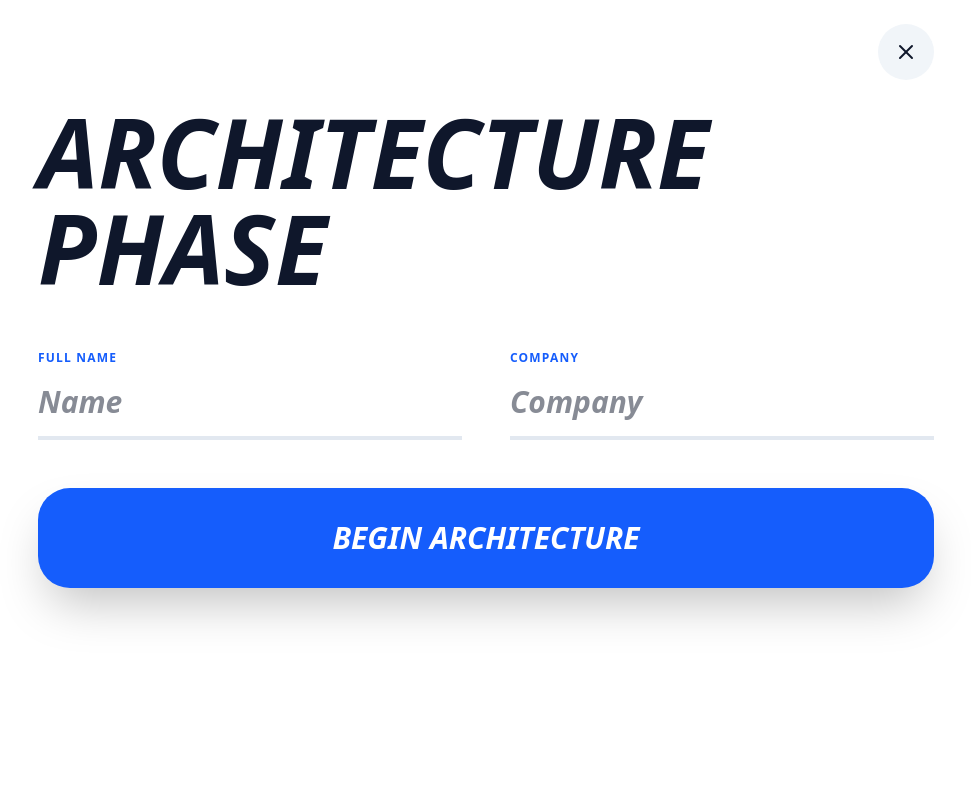
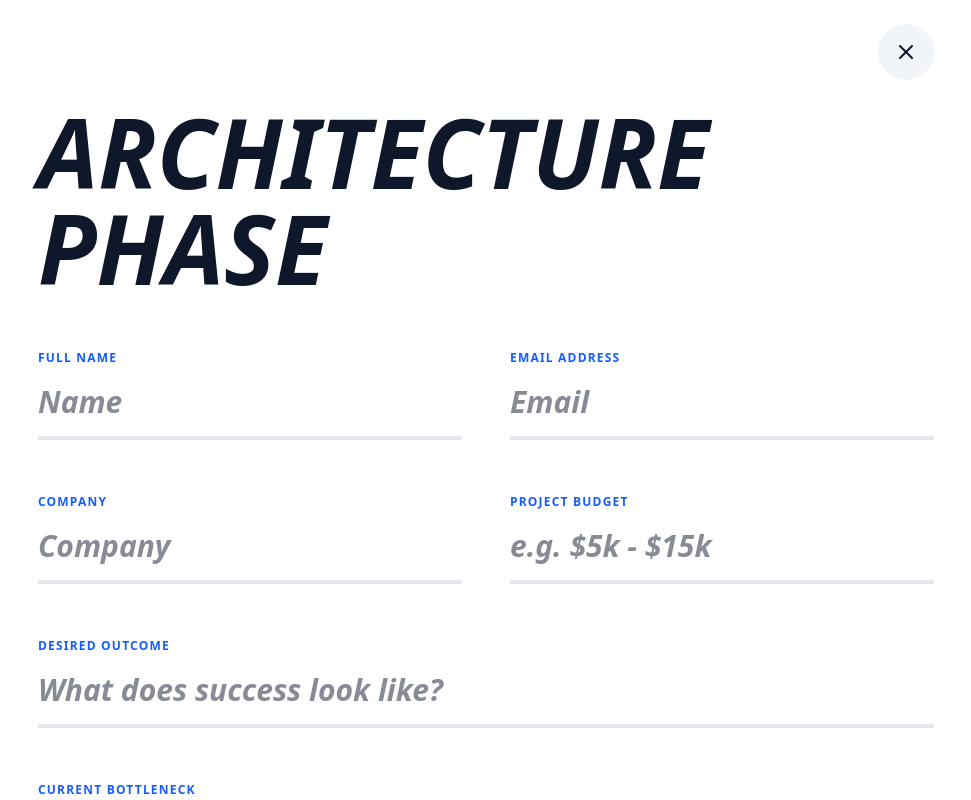
Before and after one commit to bombayway-png/portfolio-2026, a Next.js app: page / in a window 1280 px wide. Both pictures are taken after a click on the button "GET STARTED". Shown: the top 800 px of the page, without its empty margins (154-1125 px from the left). Built offline with nearby package versions, Linux system fonts and the light colour scheme.

Commit message:
Update page.tsx

```diff
--- a/app/page.tsx
+++ b/app/page.tsx
@@ -159,15 +159,43 @@ export default function Home() {
               <h2 className="text-4xl md:text-8xl font-black italic mb-8 md:mb-12 uppercase">Architecture Phase</h2>
               <form className="space-y-8 md:space-y-12">
   <div className="grid grid-cols-1 md:grid-cols-2 gap-8 md:gap-12 text-slate-900">
+    {/* Question 1: Name */}
     <div className="space-y-3">
       <label className="text-[10px] md:text-xs font-black uppercase tracking-widest text-blue-600">Full Name</label>
       <input className="w-full text-xl md:text-3xl font-bold border-b-2 md:border-b-4 border-slate-200 focus:border-blue-600 outline-none py-2 md:py-4 italic bg-transparent" placeholder="Name" value={formData.name} onChange={(e) => setFormData({...formData, name: e.target.value})} />
     </div>
+
+    {/* Question 2: Email */}
+    <div className="space-y-3">
+      <label className="text-[10px] md:text-xs font-black uppercase tracking-widest text-blue-600">Email Address</label>
+      <input className="w-full text-xl md:text-3xl font-bold border-b-2 md:border-b-4 border-slate-200 focus:border-blue-600 outline-none py-2 md:py-4 italic bg-transparent" placeholder="Email" type="email" value={formData.email} onChange={(e) => setFormData({...formData, email: e.target.value})} />
+    </div>
+
+    {/* Question 3: Company */}
     <div className="space-y-3">
       <label className="text-[10px] md:text-xs font-black uppercase tracking-widest text-blue-600">Company</label>
       <input className="w-full text-xl md:text-3xl font-bold border-b-2 md:border-b-4 border-slate-200 focus:border-blue-600 outline-none py-2 md:py-4 italic bg-transparent" placeholder="Company" value={formData.company} onChange={(e) => setFormData({...formData, company: e.target.value})} />
     </div>
+
+    {/* Question 4: Budget */}
+    <div className="space-y-3">
+      <label className="text-[10px] md:text-xs font-black uppercase tracking-widest text-blue-600">Project Budget</label>
+      <input className="w-full text-xl md:text-3xl font-bold border-b-2 md:border-b-4 border-slate-200 focus:border-blue-600 outline-none py-2 md:py-4 italic bg-transparent" placeholder="e.g. $5k - $15k" value={formData.budget} onChange={(e) => setFormData({...formData, budget: e.target.value})} />
     </div>
+
+    {/* Question 5: Outcome (Full Width) */}
+    <div className="space-y-3 md:col-span-2">
+      <label className="text-[10px] md:text-xs font-black uppercase tracking-widest text-blue-600">Desired Outcome</label>
+      <input className="w-full text-xl md:text-3xl font-bold border-b-2 md:border-b-4 border-slate-200 focus:border-blue-600 outline-none py-2 md:py-4 italic bg-transparent" placeholder="What does success look like?" value={formData.outcome} onChange={(e) => setFormData({...formData, outcome: e.target.value})} />
+    </div>
+
+    {/* Question 6: Description/Bottleneck (Full Width) */}
+    <div className="space-y-3 md:col-span-2">
+      <label className="text-[10px] md:text-xs font-black uppercase tracking-widest text-blue-600">Current Bottleneck</label>
+      <textarea className="w-full text-xl md:text-3xl font-bold border-b-2 md:border-b-4 border-slate-200 focus:border-blue-600 outline-none py-2 md:py-4 italic bg-transparent resize-none" rows={1} placeholder="Describe the problem..." value={formData.description} onChange={(e) => setFormData({...formData, description: e.target.value})} />
+    </div>
+  </div>
+
   <button type="button" onClick={handleSendEmail} className="w-full bg-blue-600 text-white py-6 md:py-8 rounded-2xl md:rounded-[2rem] text-xl md:text-3xl font-black italic uppercase shadow-2xl hover:scale-[1.02] transition-all">
     Begin Architecture
   </button>
```
Lines whose indentation alone changed are shown as unchanged.
